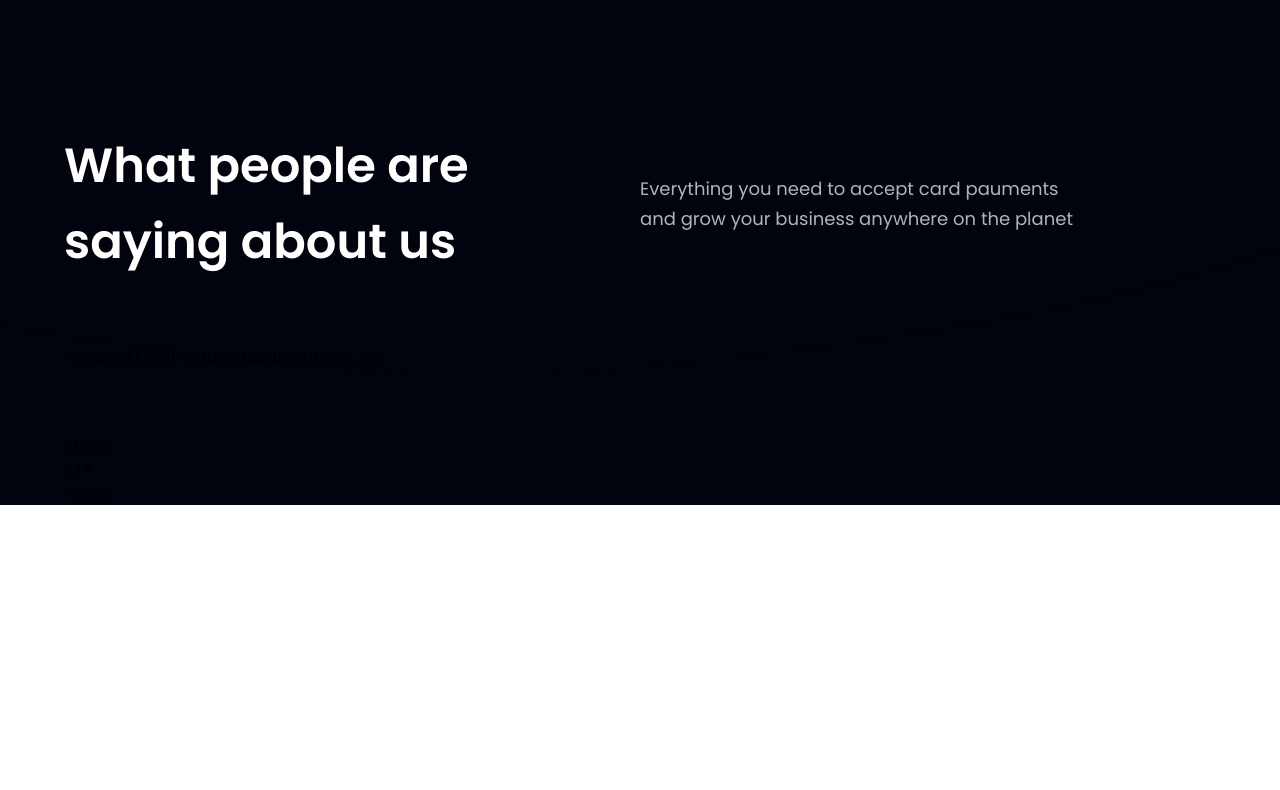
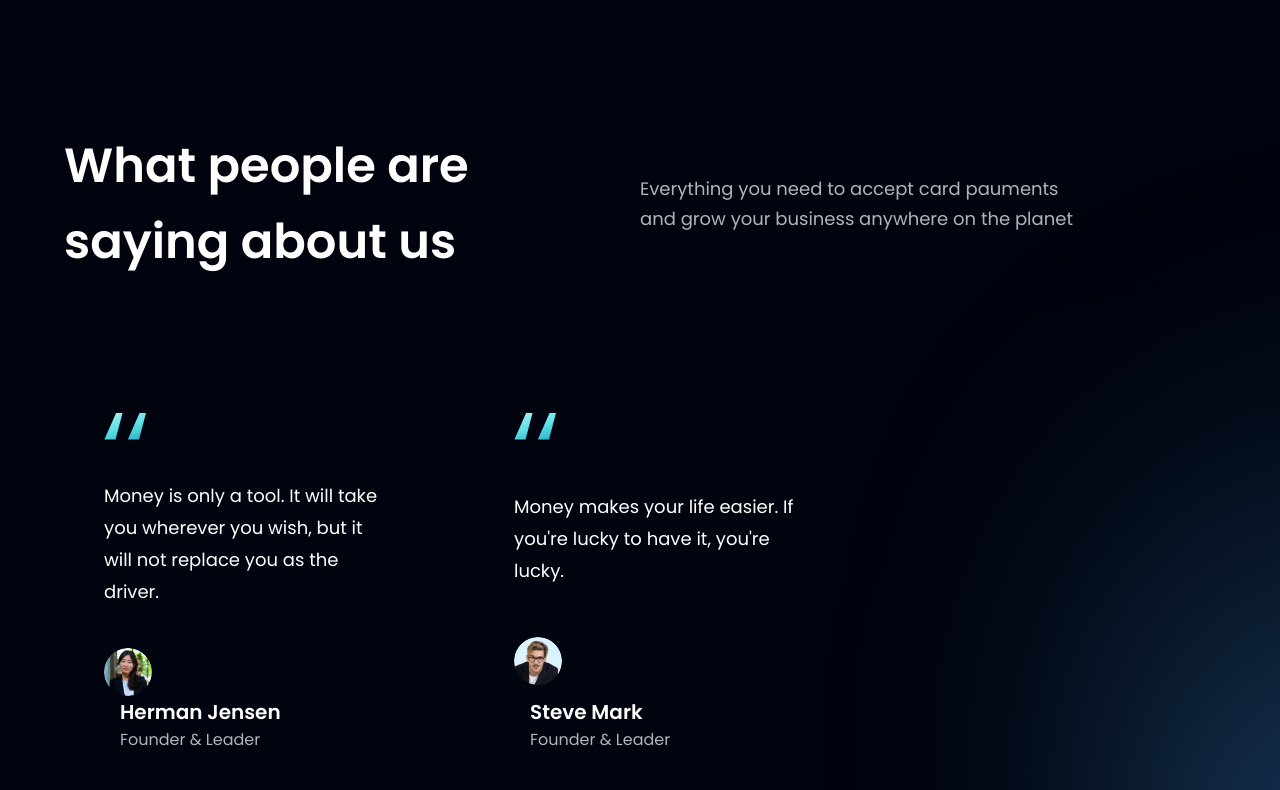
Before and after one commit to davi-p-oliveira-11/hoobank, a React (Vite) app: page / in a window 1280 px wide. Shown: the part 2710-3500 px from the top of the page. Before the commit the page ends 3215 px from the top, so only its background shows below. Built offline with nearby package versions, Linux system fonts and the light colour scheme.

Commit message:
added final testimonial content

```diff
--- a/src/components/FeedbackCard.jsx
+++ b/src/components/FeedbackCard.jsx
@@ -1,9 +1,19 @@
+import { quotes } from "../assets"
 
+const FeedbackCard = ({ content, name, title, img }) => (
+  <div className="flex justify-between flex-col px-10 py-12 rounded-[20px] max-w-[370px] md:mr-10 sm:mr-5 mr-0 my-5 feedback-card">
+    <img src={quotes} alt="double_quotes" className="w-[42px] h-[27px] object-contain" />
+    <p className="font-poppins font-normal text-[18px] leading-[32px] text-white my-10">{content}</p>
 
-const FeedbackCard = () => {
-  return (
-    <div>FeedbackCard</div>
-  )
-}
+    <div className="flex flex-row">
+      <img src={img} alt={name} className="w-[48px] h-[48px] rounded-full" />
+    </div>
+
+    <div className="flex flex-col ml-4">
+      <h4 className="font-poppins font-semibold text-[20px] leading-[32px] text-white">{name}</h4>
+      <p className="font-poppins font-normal text-[16px] leading-[24px] text-dimWhite">{title}</p>
+    </div>
+  </div>
+)
 
 export default FeedbackCard
--- a/src/components/Testimonials.jsx
+++ b/src/components/Testimonials.jsx
@@ -5,8 +5,8 @@
 
 const Testimonials = () => (
    <section id="clients" className={`${styles.paddingY} ${styles.flexCenter} flex-col relative`}>
-    {/* TODO */}
-    <div />
+
+    <div className="absolute z-[0] w-[60%] h-[60%] -right-[50%] rounded-full blue__gradient" />
 
     {testimonials.map((testimonials) => (
       <div key={testimonials.id} className="w-full flex justify-between items-center md:flex-row flex-col sm:mb-16 mb-6 relative z-[1]">
```
